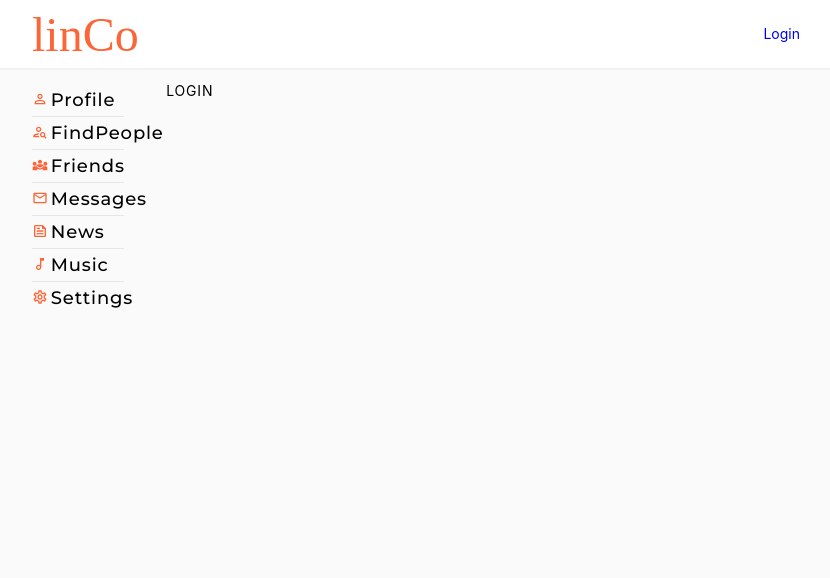
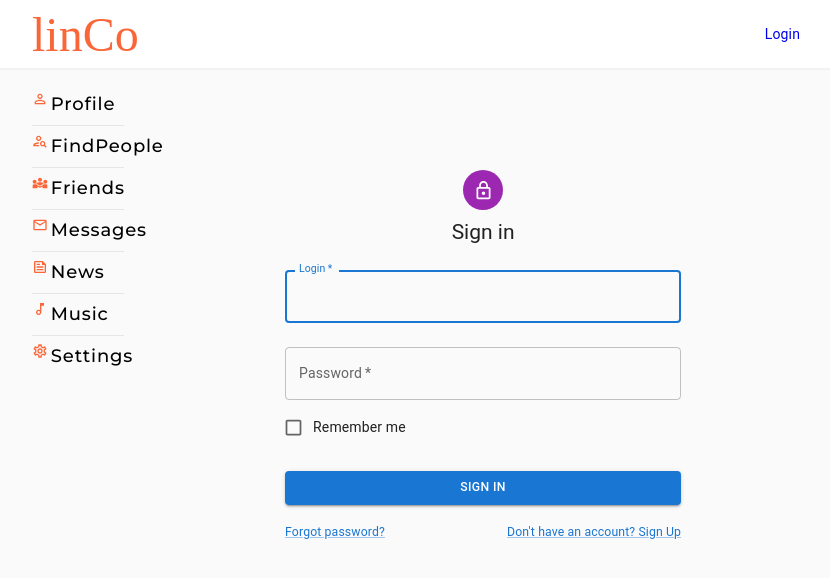
Before and after one commit to Katherina17/linCo, a React (Create React App) app: page /login in a window 1280 px wide. Shown: the top 578 px of the page, without its empty margins (224-1054 px from the left). Built offline with nearby package versions, Linux system fonts and the light colour scheme; no server answers.

Commit message:
feat: create LoginForm and add MI for it, also add redux-form

```diff
--- a/src/components/Authorization/Authorization.tsx
+++ b/src/components/Authorization/Authorization.tsx
@@ -1,4 +1,12 @@
+import {FormDataType, LoginForm, LoginFormContainer} from "./LoginForm";
 
 export const Authorization = () => {
-    return <h1> LOGIN</h1>
+
+    const onSubmit = (data: FormDataType) => {
+        console.log(data)
+    }
+
+    return <>
+        <LoginFormContainer onSubmit={onSubmit}/>
+    </>
 }
--- /dev/null
+++ b/src/components/Authorization/LoginForm.tsx
@@ -0,0 +1,111 @@
+import * as React from 'react';
+import Avatar from '@mui/material/Avatar';
+import Button from '@mui/material/Button';
+import CssBaseline from '@mui/material/CssBaseline';
+import TextField from '@mui/material/TextField';
+import FormControlLabel from '@mui/material/FormControlLabel';
+import Checkbox from '@mui/material/Checkbox';
+import Link from '@mui/material/Link';
+import Grid from '@mui/material/Grid';
+import Box from '@mui/material/Box';
+import LockOutlinedIcon from '@mui/icons-material/LockOutlined';
+import Typography from '@mui/material/Typography';
+import Container from '@mui/material/Container';
+import { createTheme, ThemeProvider } from '@mui/material/styles';
+import {Field, InjectedFormProps, reduxForm} from "redux-form";
+
+const theme = createTheme();
+
+export type FormDataType = {
+    login: string
+    password: string
+    rememberMe: boolean
+
+}
+
+export const LoginForm = (props: InjectedFormProps<FormDataType>) => {
+    const handleSubmit = (event: React.FormEvent<HTMLFormElement>) => {
+        event.preventDefault();
+        const data = new FormData(event.currentTarget);
+        console.log({
+            login: data.get('login'),
+            password: data.get('password'),
+        });
+    };
+    console.log(props)
+
+    return (
+        <ThemeProvider theme={theme}>
+            <Container component="main" maxWidth="xs">
+                <CssBaseline />
+                <Box
+                    sx={{
+                        marginTop: 8,
+                        display: 'flex',
+                        flexDirection: 'column',
+                        alignItems: 'center',
+                    }}
+                >
+                    <Avatar sx={{ m: 1, bgcolor: 'secondary.main' }}>
+                        <LockOutlinedIcon />
+                    </Avatar>
+                    <Typography component="h1" variant="h5">
+                        Sign in
+                    </Typography>
+                    <Box component="form" onSubmit={handleSubmit} noValidate sx={{ mt: 1 }}>
+                      <Field name='login' component={() => <TextField
+                          margin="normal"
+                          required
+                          fullWidth
+                          id="login"
+                          label="Login"
+                          name="Login"
+                          autoComplete="Login"
+                          autoFocus
+                      />} />
+                        <Field name='password' component={() => <TextField
+                            margin="normal"
+                            required
+                            fullWidth
+                            name="password"
+                            label="Password"
+                            type="password"
+                            id="password"
+                            autoComplete="current-password"
+                        />} />
+                        <Field name='rememberMe' component={() =>  <FormControlLabel
+                            control={<Checkbox value="remember" color="primary" />}
+                            label="Remember me"
+                        />}/>
+
+                        <Button
+                            type="submit"
+                            fullWidth
+                            variant="contained"
+                            sx={{ mt: 3, mb: 2 }}
+                            onSubmit={props.handleSubmit}
+                        >
+                            Sign In
+                        </Button>
+                        <Grid container>
+                            <Grid item xs>
+                                <Link href="#" variant="body2">
+                                    Forgot password?
+                                </Link>
+                            </Grid>
+                            <Grid item>
+                                <Link href="#" variant="body2">
+                                    {"Don't have an account? Sign Up"}
+                                </Link>
+                            </Grid>
+                        </Grid>
+                    </Box>
+                </Box>
+            </Container>
+        </ThemeProvider>
+    );
+}
+
+export const LoginFormContainer = reduxForm<FormDataType>({
+    form: 'logInOrLigOut'
+})(LoginForm)
--- a/src/redux/redux-store.ts
+++ b/src/redux/redux-store.ts
@@ -4,6 +4,7 @@ import {dialogsReducer, DialogsType} from "./dialogsReducer";
 import {FindPeopleType, findPeopleReducer} from "./findPeopleReducer";
 import {authReducer, authStateType} from "./authReducer";
 import thunk from "redux-thunk";
+import {reducer as formReducer} from 'redux-form'
 
 export type State = {
     profile?: ProfileType;
@@ -16,7 +17,8 @@ export const rootReducer = combineReducers({
     profile: profileReducer,
     dialogs: dialogsReducer,
     findPeople: findPeopleReducer,
-    auth: authReducer
+    auth: authReducer,
+    form: formReducer
 })
 
 export type AppDispatch = typeof store.dispatch
```
